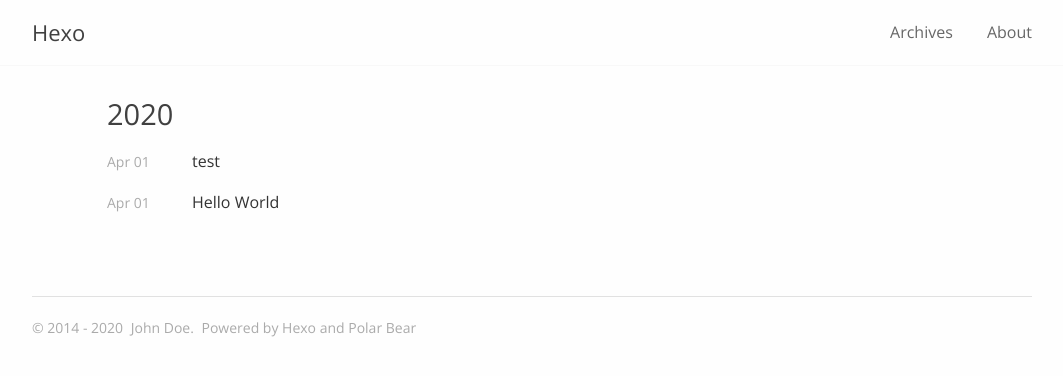
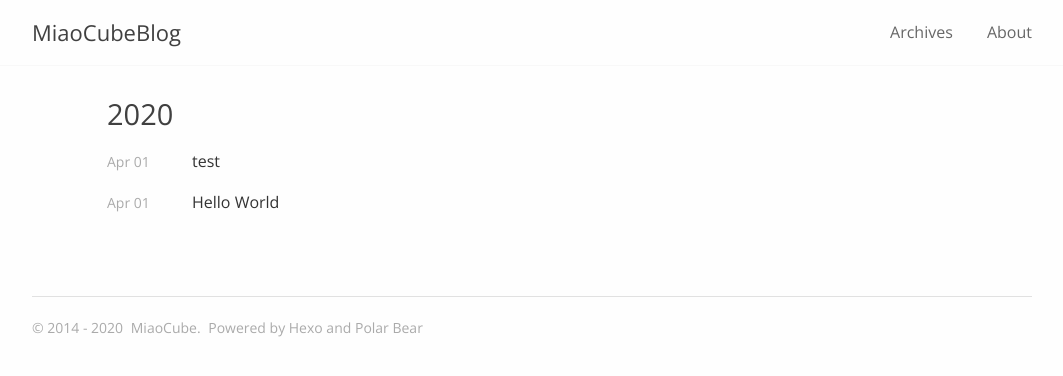
Before and after one commit to zhuting912/zhuting.github.io, a plain HTML site: page archives/index.html in a window 1280 px wide. Shown: the whole page, without its empty margins (108-1171 px from the left). Drawn offline with nearby package versions, Linux system fonts and the light colour scheme.

Commit message:
Site updated: 2020-04-01 18:40:27

```diff
--- a/archives/index.html
+++ b/archives/index.html
@@ -19,7 +19,7 @@
 
 
 
-  <link rel="alternate" href="/default" title="Hexo">
+  <link rel="alternate" href="/default" title="MiaoCubeBlog">
 
 
 
@@ -32,11 +32,11 @@
 
 
 <meta property="og:type" content="website">
-<meta property="og:title" content="Hexo">
+<meta property="og:title" content="MiaoCubeBlog">
 <meta property="og:url" content="http://yoursite.com/archives/index.html">
-<meta property="og:site_name" content="Hexo">
+<meta property="og:site_name" content="MiaoCubeBlog">
 <meta property="og:locale" content="en_US">
-<meta property="article:author" content="John Doe">
+<meta property="article:author" content="MiaoCube">
 <meta name="twitter:card" content="summary">
 
 
@@ -64,7 +64,7 @@
 
     <title>
 
-    Archives - Hexo
+    Archives - MiaoCubeBlog
 
 </title>
   <meta name="generator" content="Hexo 4.2.0"></head>
@@ -73,7 +73,7 @@
     <div id="page">
       <header id="masthead"><div class="site-header-inner">
     <h1 class="site-title">
-        <a href="/." class="logo">Hexo</a>
+        <a href="/." class="logo">MiaoCubeBlog</a>
     </h1>
 
     <nav id="nav-top">
@@ -179,7 +179,7 @@
         2014 -
 
     2020
-    <span class="footer-author">John Doe.</span>
+    <span class="footer-author">MiaoCube.</span>
     <span class="power-by">
         Powered by <a class="hexo-link" href="https://hexo.io/" target="_blank" rel="noopener">Hexo</a> and <a class="theme-link" href="https://github.com/frostfan/hexo-theme-polarbear" target="_blank" rel="noopener">Polar Bear</a>
     </span>
```
Also changed, not shown: 2020/04/01/hello-world/index.html (+6 -6 lines), 2020/04/01/test/index.html (+6 -6 lines), index.html (+7 -7 lines).
